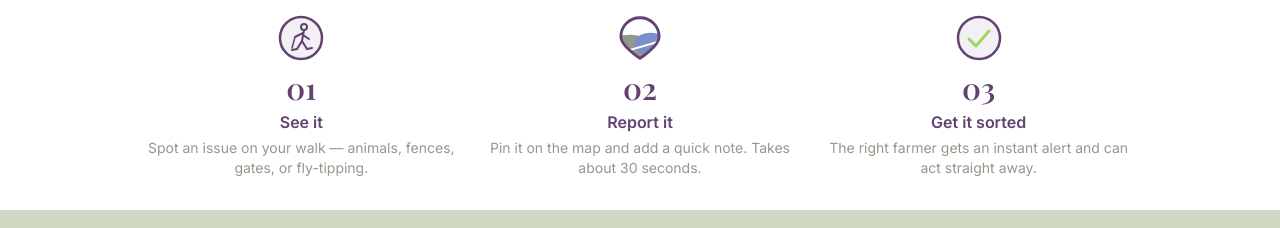
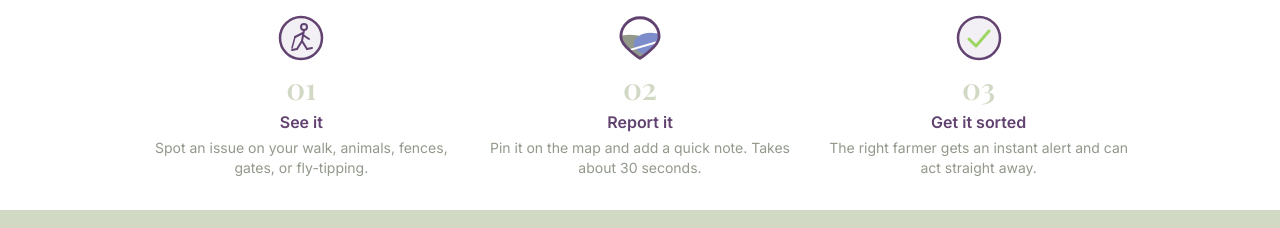
Before and after one commit to thesavides/littlebopeep, a Next.js app: page / in a window 1280 px wide. Shown: the part 455-683 px from the top of the page. Built offline with nearby package versions, Linux system fonts and the light colour scheme; no server answers; the database is empty.

Commit message:
Landing: match 01/02/03 numbers to Light Sage, replace em-dash with comma in step 1 desc
Co-Authored-By: Claude Sonnet 4.6 <noreply@anthropic.com>

```diff
--- a/src/app/page.tsx
+++ b/src/app/page.tsx
@@ -22,7 +22,7 @@ function LandingPage() {
       step: '1',
       icon: '👀',
       title: t('home.landing.seeIt', {}, 'See it'),
-      desc: t('home.landing.seeItDesc', {}, 'Spot an issue on your walk — animals, fences, gates, or fly-tipping.'),
+      desc: t('home.landing.seeItDesc', {}, 'Spot an issue on your walk, animals, fences, gates, or fly-tipping.'),
     },
     {
       step: '2',
@@ -200,7 +200,7 @@ function LandingPage() {
                   <line x1="30" y1="35" x2="35" y2="34" stroke="#614270" strokeWidth="2" strokeLinecap="round"/>
                 </svg>
               </div>
-              <div className="text-2xl sm:text-3xl font-bold leading-none font-serif mt-1" style={{ color: '#614270' }}>01</div>
+              <div className="text-2xl sm:text-3xl font-bold leading-none font-serif mt-1" style={{ color: '#D1D9C5' }}>01</div>
               <h3 className="font-semibold text-sm sm:text-base" style={{ color: '#614270' }}>{cards[0].title}</h3>
               <p className="text-xs sm:text-sm leading-snug" style={{ color: '#92998B' }}>{cards[0].desc}</p>
             </div>
@@ -210,7 +210,7 @@ function LandingPage() {
               <div className="h-12 w-12 flex items-center justify-center">
                 <img src="/logo-pin.svg" alt="" aria-hidden="true" className="h-12 w-12" />
               </div>
-              <div className="text-2xl sm:text-3xl font-bold leading-none font-serif mt-1" style={{ color: '#614270' }}>02</div>
+              <div className="text-2xl sm:text-3xl font-bold leading-none font-serif mt-1" style={{ color: '#D1D9C5' }}>02</div>
               <h3 className="font-semibold text-sm sm:text-base" style={{ color: '#614270' }}>{cards[1].title}</h3>
               <p className="text-xs sm:text-sm leading-snug" style={{ color: '#92998B' }}>{cards[1].desc}</p>
             </div>
@@ -223,7 +223,7 @@ function LandingPage() {
                   <polyline points="14,25 21,32 34,17" stroke="#9ED663" strokeWidth="3" strokeLinecap="round" strokeLinejoin="round"/>
                 </svg>
               </div>
-              <div className="text-2xl sm:text-3xl font-bold leading-none font-serif mt-1" style={{ color: '#614270' }}>03</div>
+              <div className="text-2xl sm:text-3xl font-bold leading-none font-serif mt-1" style={{ color: '#D1D9C5' }}>03</div>
               <h3 className="font-semibold text-sm sm:text-base" style={{ color: '#614270' }}>{cards[2].title}</h3>
               <p className="text-xs sm:text-sm leading-snug" style={{ color: '#92998B' }}>{cards[2].desc}</p>
             </div>
```
